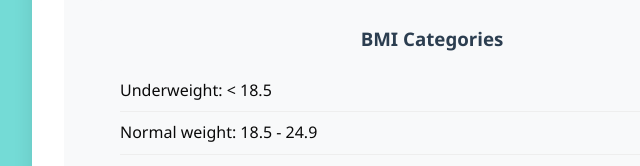
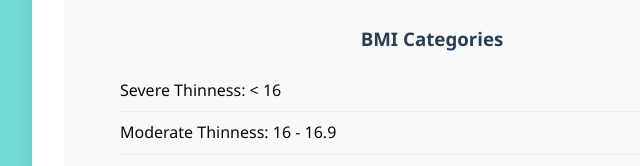
Before and after one commit to SubhamPrasadAchary/BMI-CALCULATOR, a plain HTML site: page BMI CALCULATOR/index.html in a window 1280 px wide. Both pictures are taken after typing "5", "5", "5" into the empty fields and a click on the button "Calculate BMI". Shown: the part 1326-1492 px from the top of the page, 208-848 px from the left. Drawn offline with Linux system fonts and the light colour scheme.

Commit message:
Updated Weight Sub Catogaries

```diff
--- a/BMI CALCULATOR/index.html
+++ b/BMI CALCULATOR/index.html
@@ -52,7 +52,9 @@
             <div id="bmi-chart" class="bmi-chart">
                 <h3>BMI Categories</h3>
                 <ul>
-                    <li>Underweight: < 18.5</li>
+                    <li>Severe Thinness: < 16</li>
+                    <li>Moderate Thinness: 16 - 16.9</li>
+                    <li>Mild Thinness: 17 - 18.4</li>
                     <li>Normal weight: 18.5 - 24.9</li>
                     <li>Overweight: 25 - 29.9</li>
                     <li>Obesity class I: 30 - 34.9</li>
```
